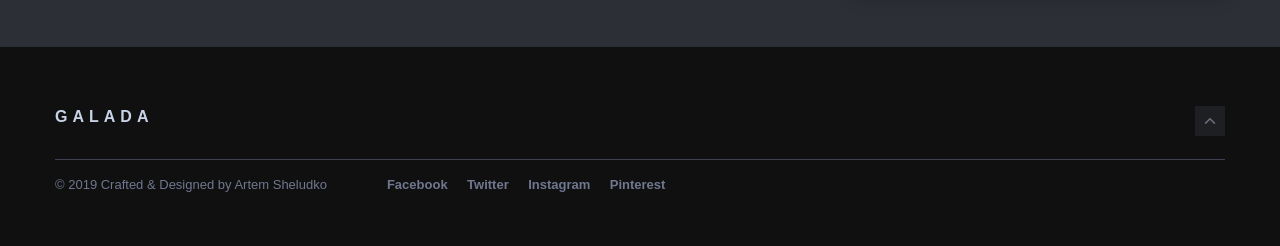
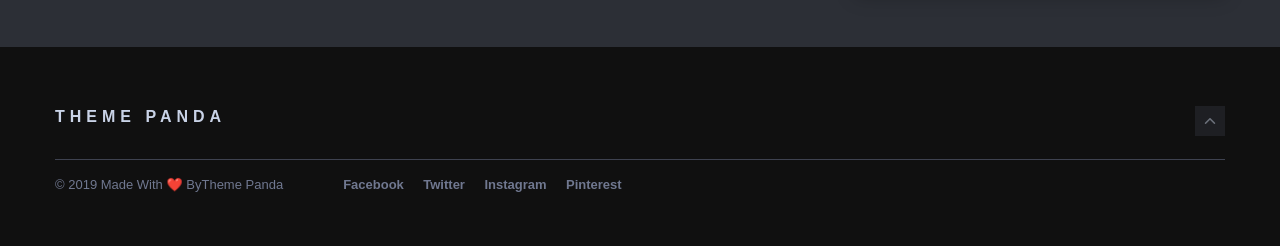
Before and after one commit to gamintrolls/5, a Jekyll site: the page built from index.html, in a window 1280 px wide. Shown: the part 1765-2011 px from the top of the page. Built offline with Jekyll 4.4.1, drawn with Linux system fonts in a browser that asks for light colours; nearby versions of some CDN libraries; some web fonts are replaced; the list of posts is cut into pages by our own code.

Commit message:
Update footer.html

```diff
--- a/_includes/footer.html
+++ b/_includes/footer.html
@@ -4,13 +4,13 @@
       <div class="col col-12">
         <div class="footer-top">
           <h2 class="logo-title">
-            <a href="{{site.baseurl}}/" class="logo-text">Galada</a>
+            <a href="{{site.baseurl}}/" class="logo-text">Theme Panda</a>
           </h2>
           <div class="top"><i class="ion ion-ios-arrow-up"></i></div>
         </div>
         <div class="footer-bottom">
           <div class="copyright">
-            <p>&copy; {{site.time | date: '%Y'}} Crafted & Designed by <a href="https://github.com/artemsheludko">Artem Sheludko</a></p>
+            <p>&copy; {{site.time | date: '%Y'}} Made With ❤️ By<a href="https://themepanda.com">Theme Panda</a></p>
           </div>
           <div class="footer-social">
             <ul class="list-reset">
@@ -35,4 +35,4 @@
       </div>
     </div>
   </div>
-</footer> <!-- /.footer -->
+</footer>
```
